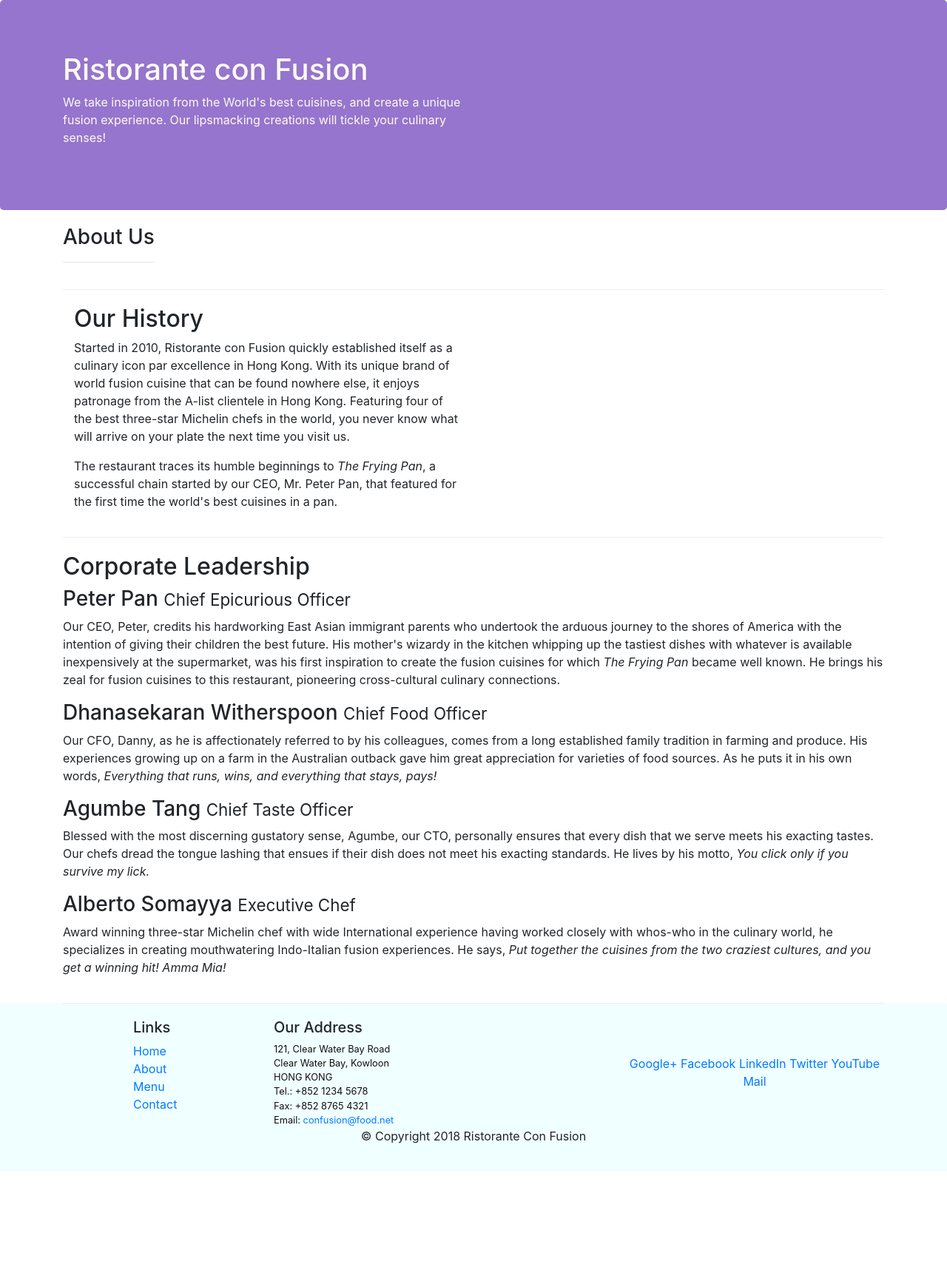
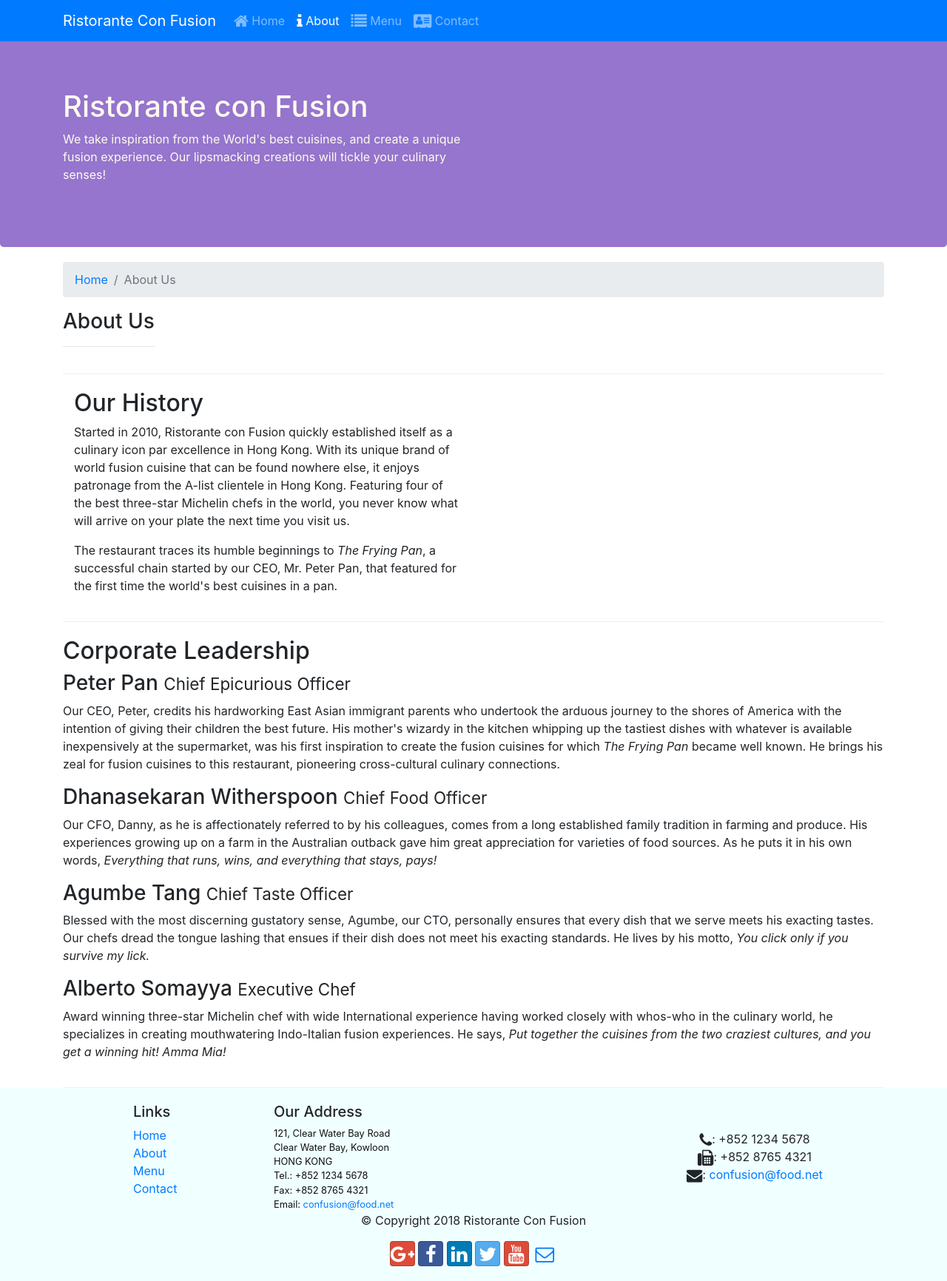
Before and after one commit to tsegtserdem/realSTACK, a website: page aboutus.html in a window 1280 px wide. Shown: the whole page at 74% size. Before the commit the page ends 1584 px from the top, so only its background shows below. Drawn offline with nearby package versions, Linux system fonts and the light colour scheme.

Commit message:
navigation commit

```diff
--- a/aboutus.html
+++ b/aboutus.html
@@ -2,9 +2,7 @@
 <html lang="en">
 
 <head>
-
     <title>Ristorante Con Fusion: About Us</title>
-    <link href="css/styles.css" rel="stylesheet">
     <!-- Required meta tags always come first -->
     <meta charset="utf-8">
     <meta name="viewport" content="width=device-width, initial-scale=1, shrink-to-fit=no">
@@ -12,12 +10,28 @@
 
     <!-- Bootstrap CSS -->
     <link rel="stylesheet" href="node_modules/bootstrap/dist/css/bootstrap.min.css">
+    <link rel="stylesheet" href="node_modules/font-awesome/css/font-awesome.min.css">
+    <link rel="stylesheet" href="node_modules/bootstrap-social/bootstrap-social.css">
     <link href="css/style.css" rel="stylesheet">
-
 </head>
 
 <body>
-
+    <nav class="navbar navbar-dark navbar-expand-sm bg-primary fixed-top">
+        <div class="container">
+            <button class="navbar-toggler" type="button" data-toggle="collapse" data-target="#Navbar1">
+                <span class="navbar-toggler-icon"></span>
+            </button>
+           <a class="navbar-brand" href="./index.html">Ristorante Con Fusion</a>
+                <div class="collapse navbar-collapse" id="Navbar1">
+                <ul class="navbar-nav mr-auto">
+                    <li class="nav-item"><a class="nav-link" href="./index.html"><span class="fa fa-home fa-lg"></span> Home</a></li>
+                    <li class="nav-item active"><a class="nav-link" href="#"><span class="fa fa-info fa-lg"></span> About</a></li>
+                    <li class="nav-item"><a class="nav-link" href="#"><span class="fa fa-list fa-lg"></span> Menu</a></li>
+                    <li class="nav-item"><a class="nav-link" href="#"><span class="fa fa-address-card fa-lg"></span> Contact</a></li>
+                </ul>
+                </div>
+        </div>
+    </nav>
     <header class="jumbotron">
         <div class="container">
             <div class="row row-header">
@@ -33,6 +47,10 @@
 
     <div class="container">
         <div class="row row-content">
+            <ol class="col-12 breadcrumb">
+                <li class="breadcrumb-item"><a href="./index.html">Home</a></li>
+                <li class="breadcrumb-item active">About Us</li>
+            </ol>
             <div>
                <h3>About Us</h3>
                <hr>
@@ -91,12 +109,10 @@
                 </div>
                 <div class="col-12 col-sm-4 align-self-center">
                     <div class="text-center">
-                        <a href="http://google.com/+">Google+</a>
-                        <a href="http://www.facebook.com/profile.php?id=">Facebook</a>
-                        <a href="http://www.linkedin.com/in/">LinkedIn</a>
-                        <a href="http://twitter.com/">Twitter</a>
-                        <a href="http://youtube.com/">YouTube</a>
-                        <a href="mailto:">Mail</a>
+                      <i class="fa fa-phone fa-lg"></i>: +852 1234 5678<br>
+                      <i class="fa fa-fax fa-lg"></i>: +852 8765 4321<br>
+                      <i class="fa fa-envelope fa-lg"></i>:
+                      <a href="mailto:confusion@food.net">confusion@food.net</a>
                     </div>
                 </div>
            </div>
@@ -105,6 +121,15 @@
                     <p>© Copyright 2018 Ristorante Con Fusion</p>
                 </div>
            </div>
+            <div class="text-center">
+                    <a class="btn btn-social-icon btn-google" href="http://google.com/+"><i class="fa fa-google-plus"></i></a>
+                    <a class="btn btn-social-icon btn-facebook" href="http://www.facebook.com/profile.php?id="><i class="fa fa-facebook"></i></a>
+                    <a class="btn btn-social-icon btn-linkedin" href="http://www.linkedin.com/in/"><i class="fa fa-linkedin"></i></a>
+                    <a class="btn btn-social-icon btn-twitter" href="http://twitter.com/"><i class="fa fa-twitter"></i></a>
+                    <a class="btn btn-social-icon btn-google" href="http://youtube.com/"><i class="fa fa-youtube"></i></a>
+                    <a class="btn btn-social-icon" href="mailto:"><i class="fa fa-envelope-o"></i></a>
+            </div>
+
         </div>
     </footer>
 
--- a/css/style.css
+++ b/css/style.css
@@ -28,3 +28,12 @@ address{
     margin:0px;
     color:#0f0f0f;
 }
+
+body{
+    padding:50px 0px 0px 0px;
+    z-index:0;
+}
+
+.navbar-dark {
+     background-color: #512DA8;
+}
--- a/package.json
+++ b/package.json
@@ -15,6 +15,8 @@
   },
   "dependencies": {
     "bootstrap": "^4.0.0",
+    "bootstrap-social": "^5.1.1",
+    "font-awesome": "^4.7.0",
     "jquery": "^3.3.1",
     "popper.js": "^1.12.9"
   }
```
Also changed, not shown: index.html (+31 -9 lines), 1 other file.
